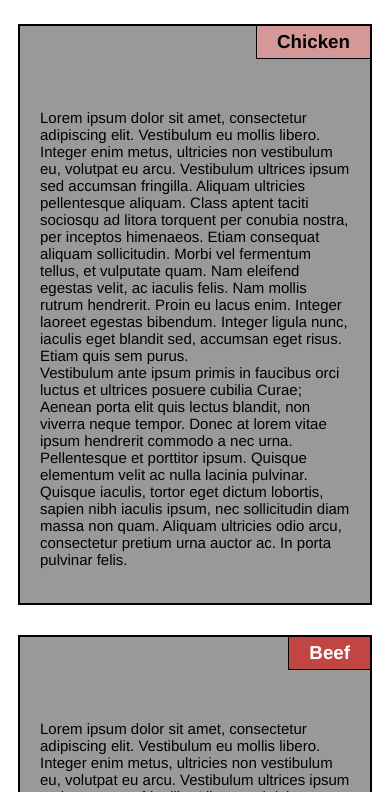
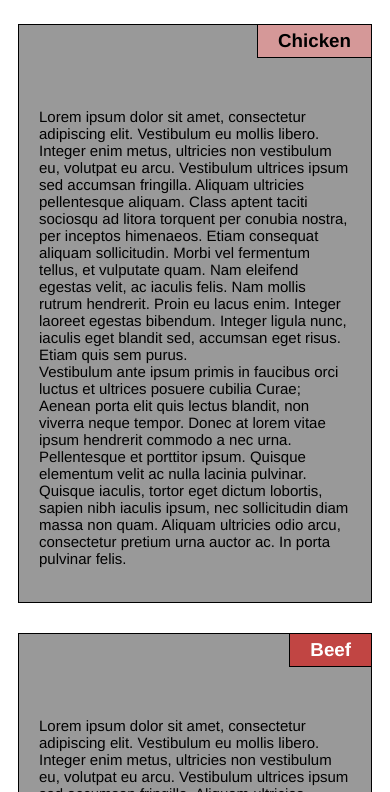
Before and after one commit to jabenitez88/coursera-html-2018, a plain HTML site: page module2-solution/index.html in a window 390 px wide. Shown: the part 52-844 px from the top of the page. Drawn offline with Linux system fonts and the light colour scheme.

Commit message:
Fixed border-width in mobile version

```diff
--- a/module2-solution/css/style.css
+++ b/module2-solution/css/style.css
@@ -79,7 +79,7 @@ p {
   .col-md-1, .col-md-2, .col-md-3, .col-md-4, .col-md-5, .col-md-6, .col-md-7, .col-md-8, .col-md-9, .col-md-10, .col-md-11, .col-md-12 {
     float: left;
     width: calc(100% - 20px);
-    border:2px solid #000 !important;
+    border:1px solid #000 !important;
     margin-bottom:20px;
   }
 }
```
